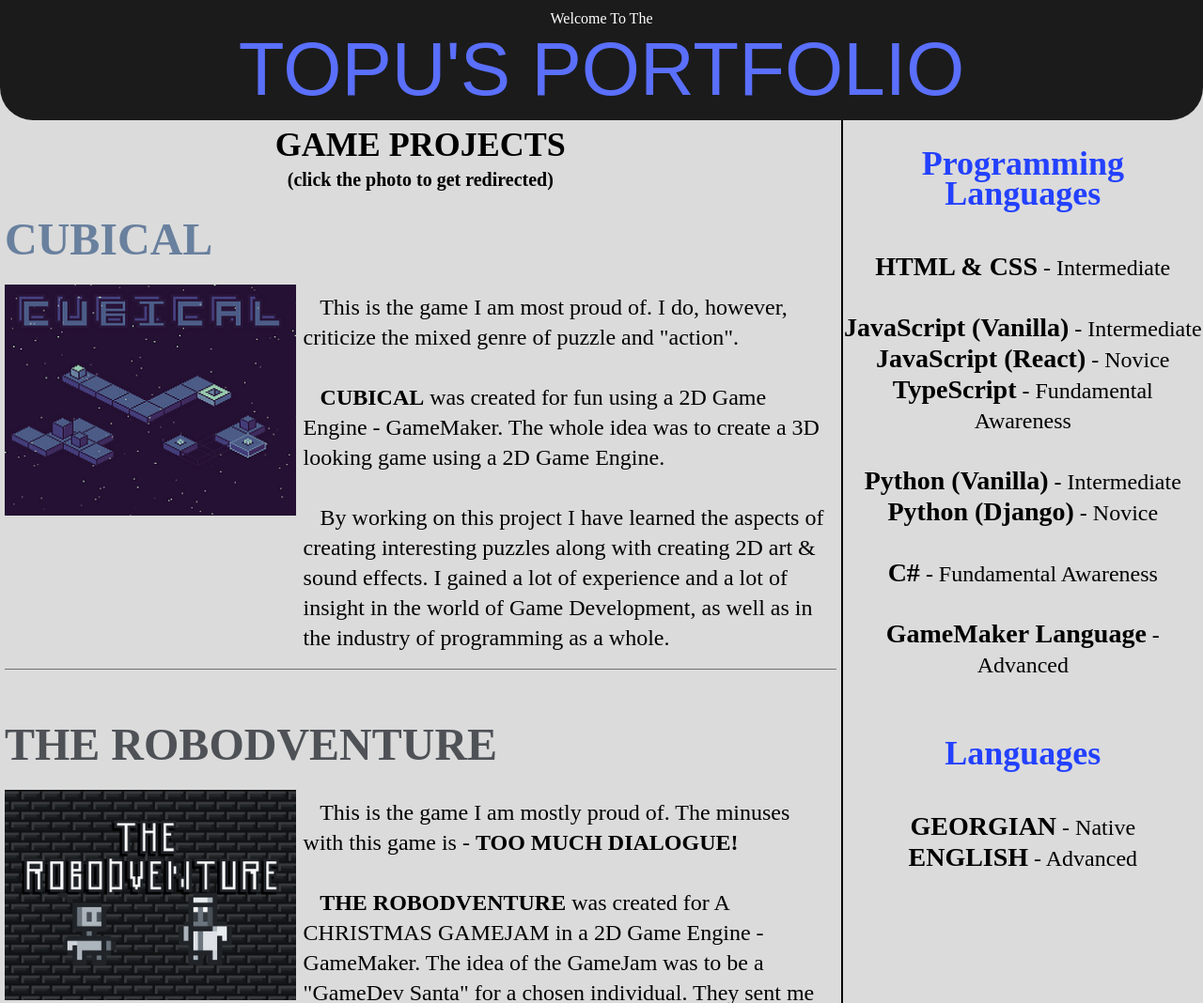
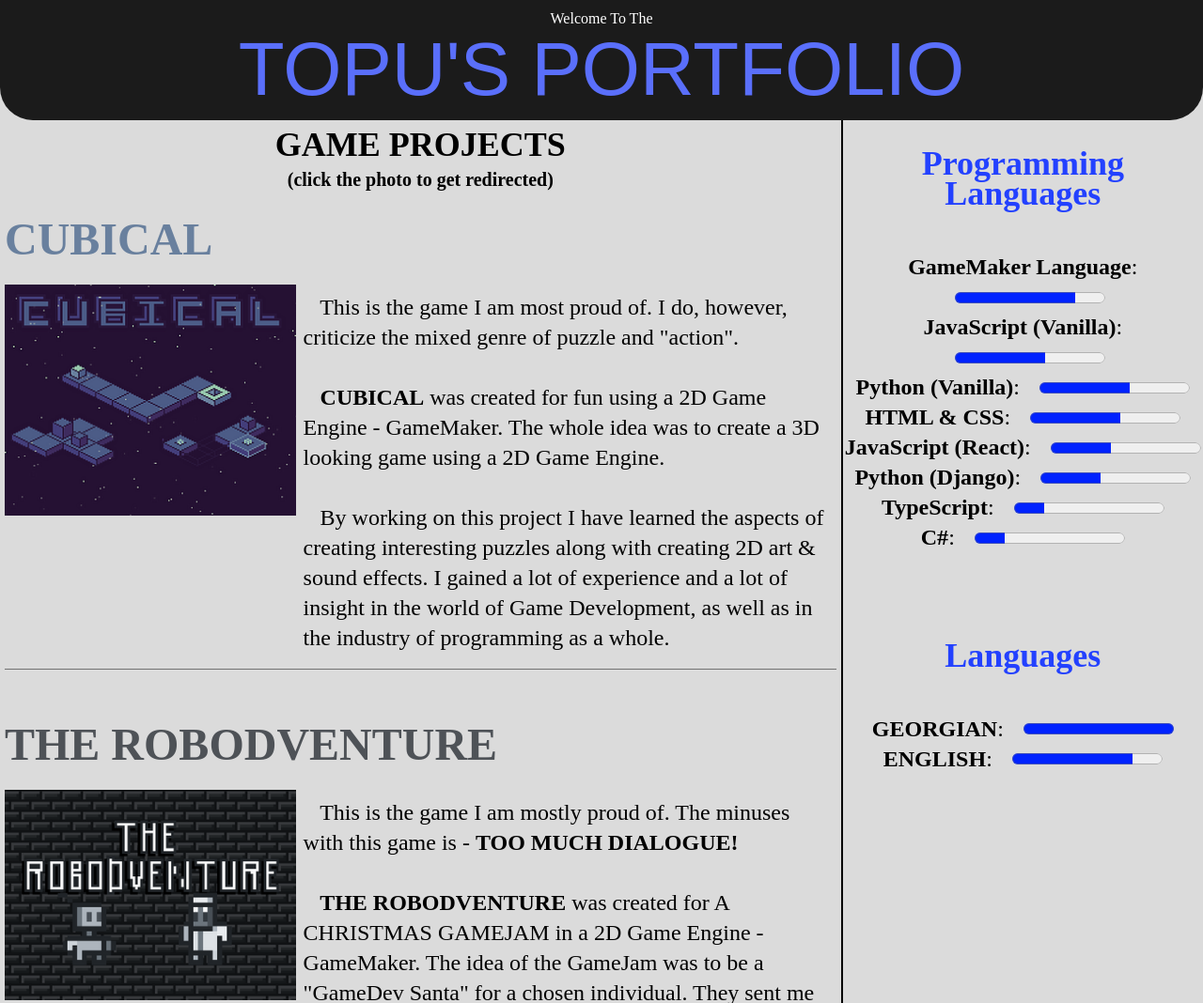
Before and after one commit to nikatopu/topucv, a plain HTML site: page cs.html in a window 1280 px wide. Shown: the top 1068 px of the page at 94% size. Drawn offline with Linux system fonts and the light colour scheme.

Commit message:
Progress Bar & Angels Cry

```diff
--- a/creative_style.css
+++ b/creative_style.css
@@ -40,7 +40,7 @@ body > b {
 }
 
 .photo-text > img:hover {
-  cursor: pointer;
+  /*cursor: pointer;*/
 }
 
 .photo-text > p {
--- a/cs.html
+++ b/cs.html
@@ -26,31 +26,32 @@
         <!--------------------------------------- RIGHT PANEL IN LEFT PANEL --------------------------------------->
         <div class="hidden-skill-tree" id="hidden-skill-tree">
           <h2>Programming Languages</h2>
-          <b>HTML & CSS</b> - Intermediate
+          <div class="skills">
+            <b>GameMaker Language</b>:
+            <progress value="0.8"></progress>
             <br />
+            <b>JavaScript (Vanilla)</b>: <progress value="0.6"></progress>
             <br />
-          <b>JavaScript (Vanilla)</b> - Intermediate
+            <b>Python (Vanilla)</b>: <progress value="0.6"></progress>
             <br />
-          <b>JavaScript (React)</b> - Novice
+            <b>HTML & CSS</b>: <progress value="0.6"></progress>
             <br />
-          <b>TypeScript</b> - Fundamental Awareness
+            <b>JavaScript (React)</b>: <progress value="0.4"></progress>
             <br />
+            <b>Python (Django)</b>: <progress value="0.4"></progress>
             <br />
-          <b>Python (Vanilla)</b> - Intermediate
+            <b>TypeScript</b>: <progress value="0.2"></progress>
             <br />
-          <b>Python (Django)</b> - Novice
-          <br />
-          <br />
-          <b>C#</b> - Fundamental Awareness
-          <br />
-          <br />
-          <b>GameMaker Language</b> - Advanced
+            <b>C#</b>: <progress value="0.2"></progress>
+          </div>
           <br />
           <br />
           <h2>Languages</h2>
-          <b>GEORGIAN</b> - Native
+          <div class="skills">
+            <b>GEORGIAN</b>: <progress value="1"></progress>
             <br />
-          <b>ENGLISH</b> - Advanced
+            <b>ENGLISH</b>: <progress value="0.8"></progress>
+          </div>
         </div>
         <!--                                             THE LEFT PANEL                                                        -->
         <div class="block-info">
@@ -138,31 +139,33 @@
       </div>
       <div class="right-panel" id="right-panel">
         <h2>Programming Languages</h2>
-        <b>HTML & CSS</b> - Intermediate
+        <div class="skills">
+          <b>GameMaker Language</b>:
+          <progress value="0.8"></progress>
           <br />
+          <b>JavaScript (Vanilla)</b>:
+          <progress value="0.6"></progress>
           <br />
-        <b>JavaScript (Vanilla)</b> - Intermediate
+          <b>Python (Vanilla)</b>: <progress value="0.6"></progress>
           <br />
-        <b>JavaScript (React)</b> - Novice
+          <b>HTML & CSS</b>: <progress value="0.6"></progress>
           <br />
-        <b>TypeScript</b> - Fundamental Awareness
+          <b>JavaScript (React)</b>: <progress value="0.4"></progress>
           <br />
+          <b>Python (Django)</b>: <progress value="0.4"></progress>
           <br />
-        <b>Python (Vanilla)</b> - Intermediate
+          <b>TypeScript</b>: <progress value="0.2"></progress>
           <br />
-        <b>Python (Django)</b> - Novice
-        <br />
-        <br />
-        <b>C#</b> - Fundamental Awareness
-        <br />
-        <br />
-        <b>GameMaker Language</b> - Advanced
+          <b>C#</b>: <progress value="0.2"></progress>
+        </div>
         <br />
         <br />
         <h2>Languages</h2>
-        <b>GEORGIAN</b> - Native
+        <div class="skills">
+          <b>GEORGIAN</b>: <progress value="1"></progress>
           <br />
-        <b>ENGLISH</b> - Advanced
+          <b>ENGLISH</b>: <progress value="0.8"></progress>
+        </div>
       </div>
     </div>
   </body>
--- a/cs_style.css
+++ b/cs_style.css
@@ -97,6 +97,13 @@
   margin-bottom: 2vmin;
 }
 
+progress {
+  width: 20vmin;
+  margin-left: 15px;
+
+  accent-color: #0022ff;
+  color: black;
+}
 /* ------------- INTERACTIVE RIGHT PANEL ------------- */
 
 /*
```
Also changed, not shown: creative.html (+30 -1 lines), angels cry.jpg (added), 1 other file. Lines whose indentation alone changed are shown as unchanged.
